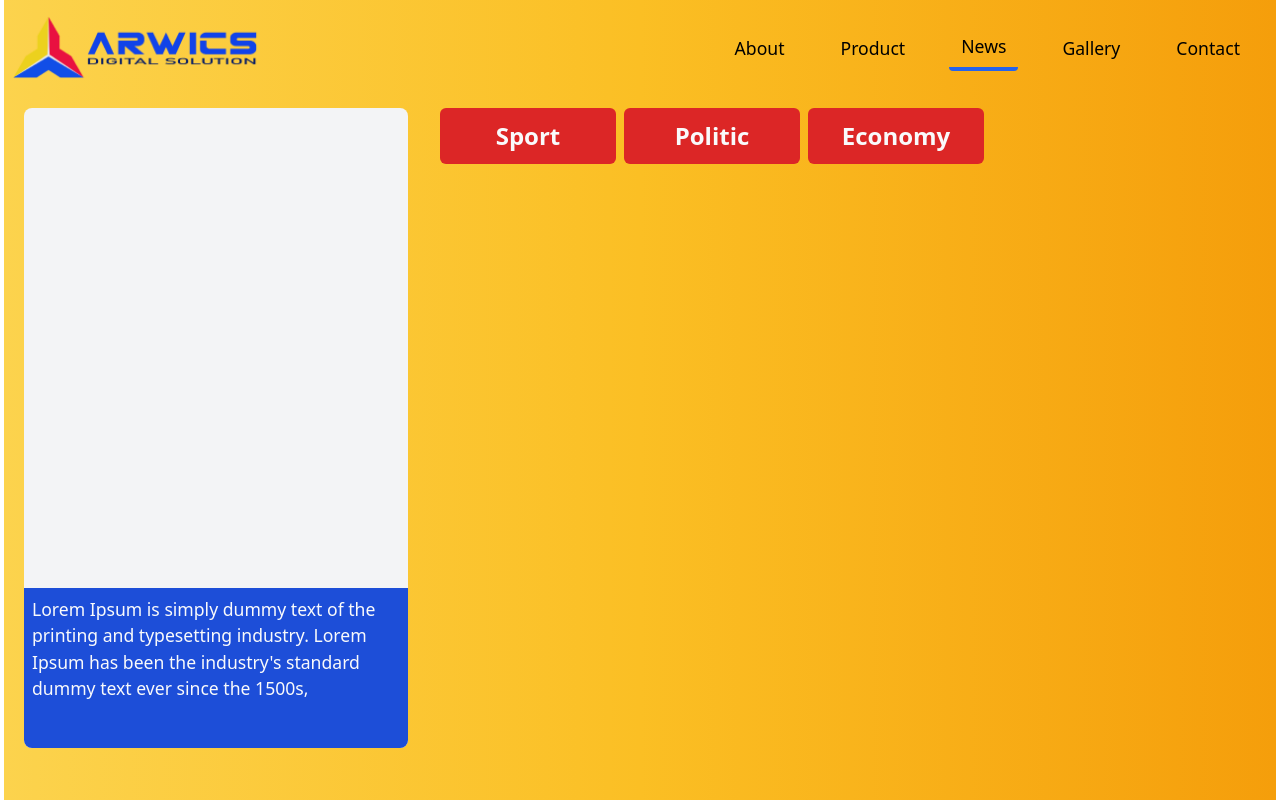
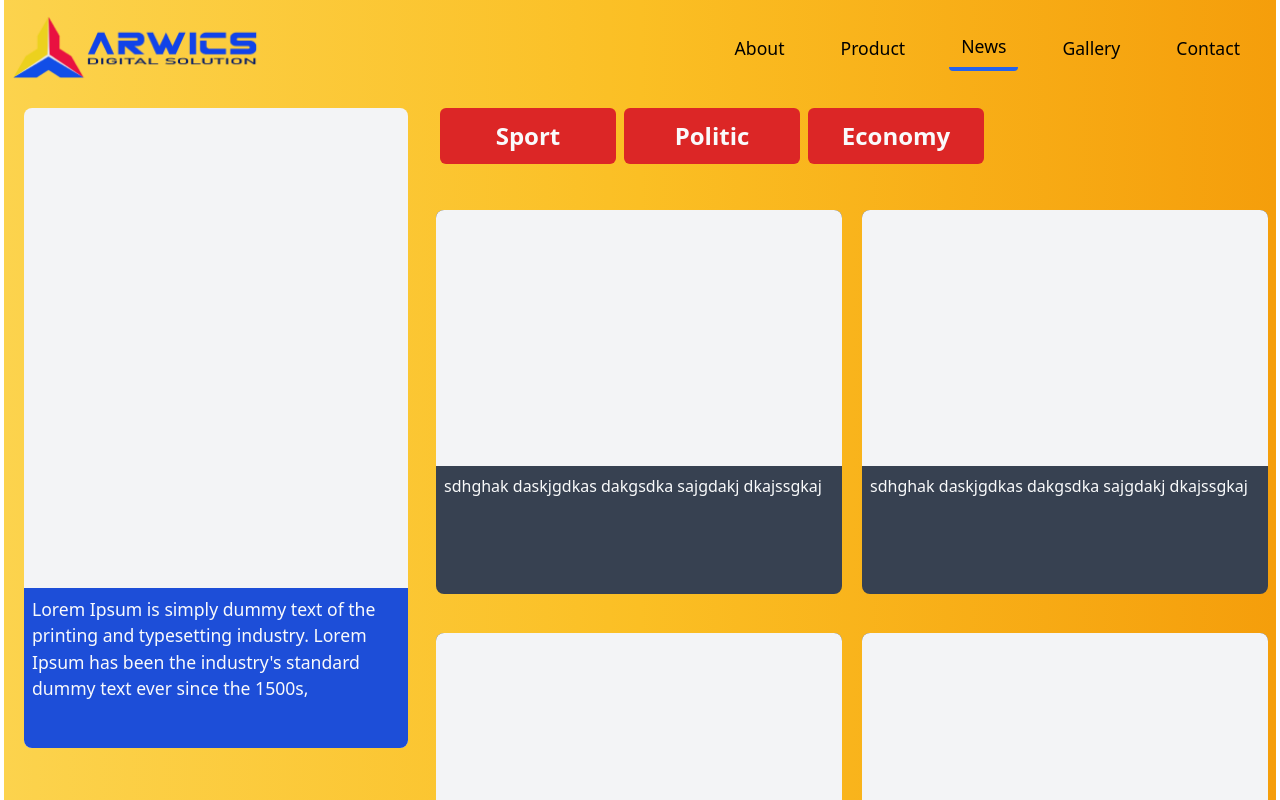
Before and after one commit to nurfaizin318/arwics-nextJS-tailwind, a Next.js app: page /News in a window 1280 px wide. Shown: the top 800 px of the page. Built offline with nearby package versions, Linux system fonts and the light colour scheme.

Commit message:
fix news

```diff
--- a/pages/News/index.js
+++ b/pages/News/index.js
@@ -26,7 +26,7 @@ const News = () => {
                         })}
                     </div>
                     <div className="w-full h-full   grid xs:grid-cols-1 md:grid-cols-2 gap-1 items-center">
-                        {/* {[1, 2, 3, 4, 5, 6,9,8,9,9].map((data, index) => {
+                        {[1, 2, 3, 4, 5, 6,9,8,9,9].map((data, index) => {
                             return (
                                 <div className="h-96 bg-gray-700 xs:m-1 xl:m-2 rounded-lg" >
                                     <div className="w-full h-2/3 bg-gray-100 rounded-t-lg">
@@ -37,7 +37,7 @@ const News = () => {
 
                                 </div>
                             )
-                        })} */}
+                        })}
                     </div>
 
 
```
